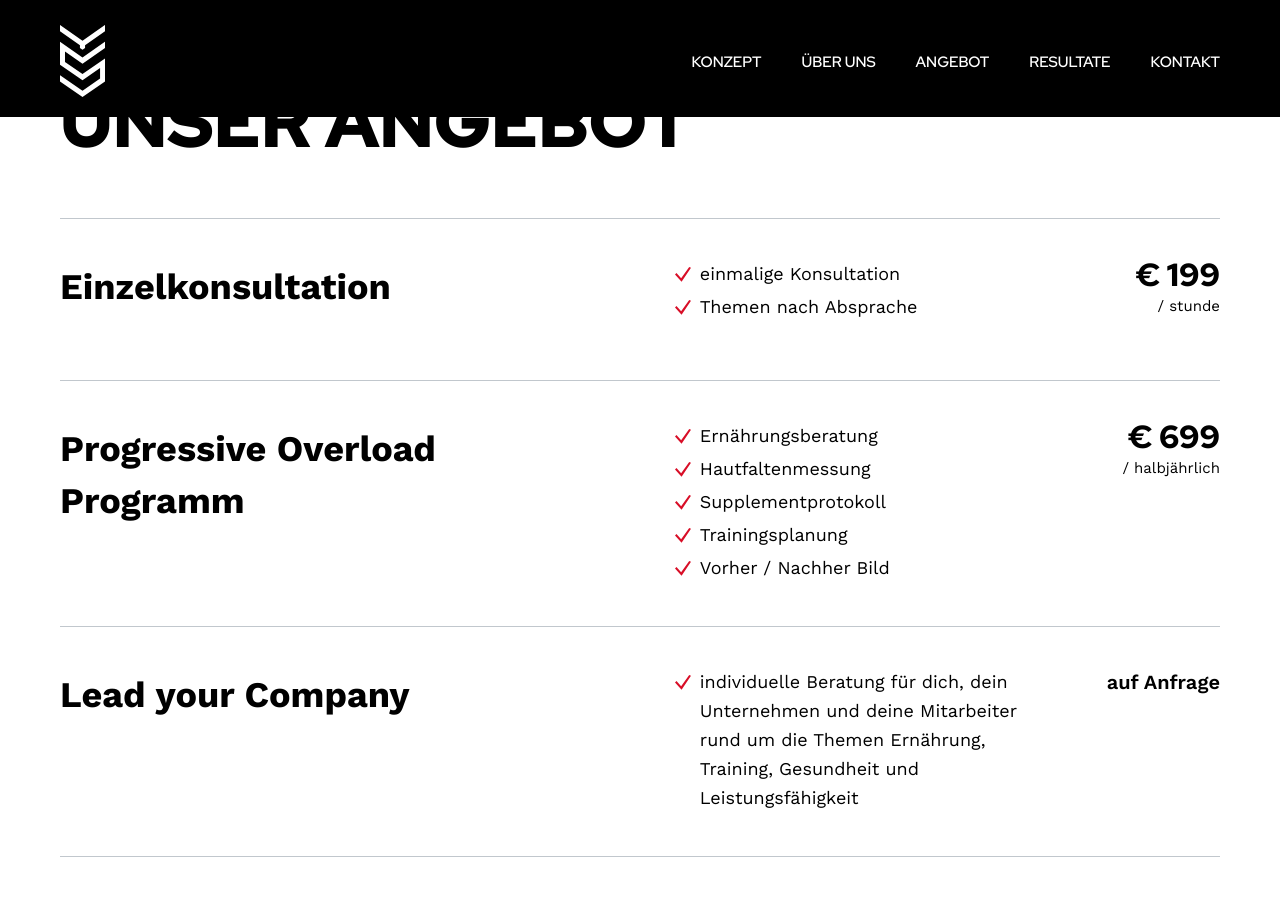
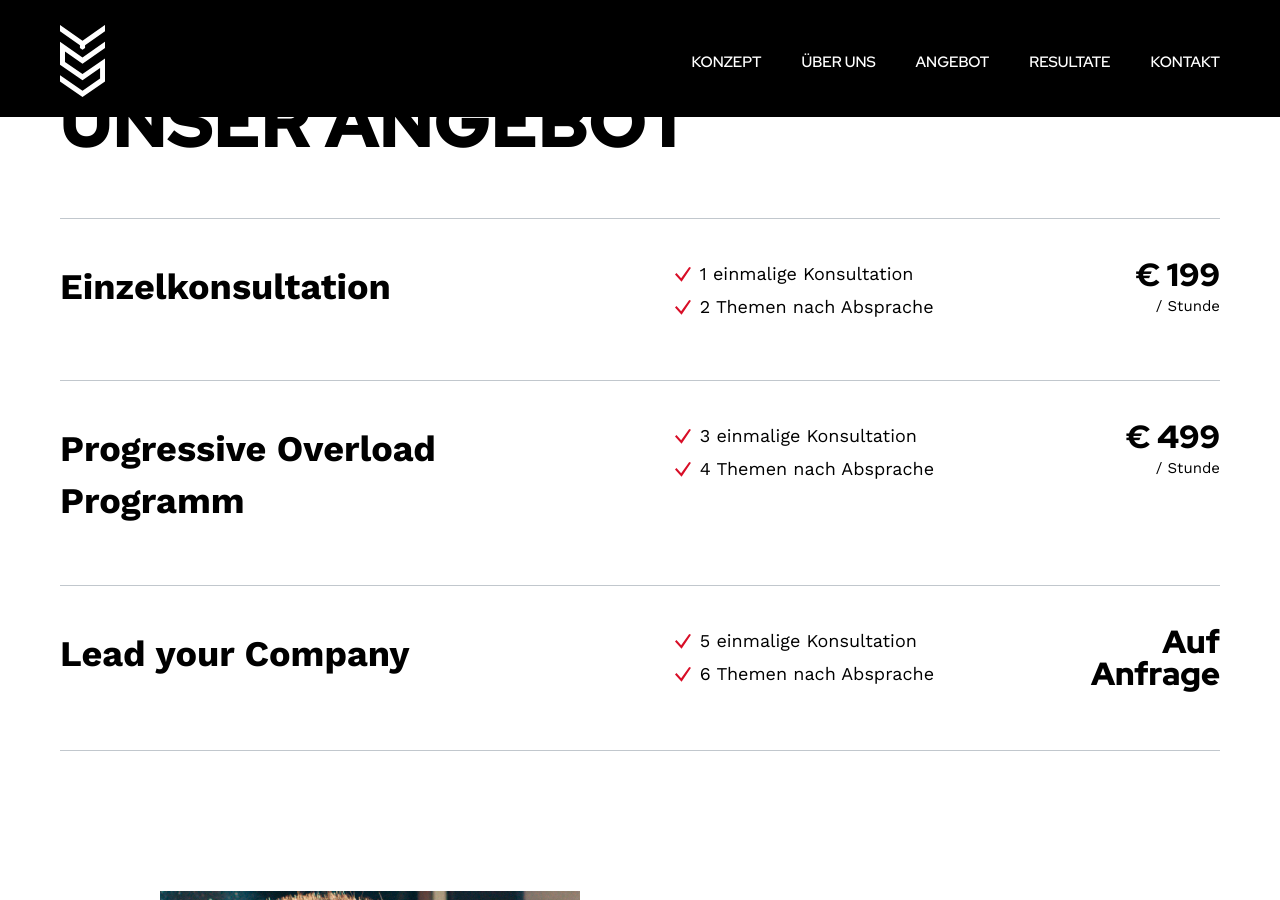
Before and after one commit to yspt-de/www, a Jekyll site: the page built from index.markdown, in a window 1280 px wide and 900 px high, scrolled down 2329 px. Built offline with Jekyll 4.4.1, drawn with Linux system fonts in a browser that asks for light colours.

Commit message:
added more data fields

```diff
--- a/_layouts/main.html
+++ b/_layouts/main.html
@@ -104,32 +104,18 @@
     <div class="wrapper">
         <h2 title="Unser Angebot">Unser Angebot</h2>
         <ul class="offer_list">
+            {% for item in page.services %}
             <li>
-                <h3 title="Einzelkonsultation">Einzelkonsultation</h3>
+                <h3>{{ item.title }}</h3>
                 <ul>
-                    <li>einmalige Konsultation</li>
-                    <li>Themen nach Absprache</li>
+                    {% for usp in item.usps %}
+                    <li>{{ usp }}</li>
+                    {% endfor %}
                 </ul>
-                <p><span>€ 199 </span> / stunde</p>
+
+               <p><span>{{ item.price }} </span> {% if item.price-einheit %} / {{ item.price-einheit }}{% endif %}</p>
             </li>
-            <li>
-                <h3 title="Progressive Overload Programm">Progressive Overload Programm</h3>
-                <ul>
-                    <li>Ernährungsberatung</li>
-                    <li>Hautfaltenmessung</li>
-                    <li>Supplementprotokoll</li>
-                    <li>Trainingsplanung</li>
-                    <li>Vorher / Nachher Bild</li>
-                </ul>
-                <p><span>€ 699  </span> / halbjährlich</p>
-            </li>
-            <li>
-                <h3 title="Lead your Company">Lead your Company</h3>
-                <ul>
-                    <li>individuelle Beratung für dich, dein Unternehmen und deine Mitarbeiter rund um die Themen Ernährung, Training, Gesundheit und Leistungsfähigkeit</li>
-                </ul>
-                <p><strong>auf Anfrage</strong></p>
-            </li>
+            {% endfor %}
         </ul>
     </div>
     <div class="wrapper">
--- a/index.markdown
+++ b/index.markdown
@@ -24,11 +24,23 @@ about-excerpt: "FEAR EATS THE SOUL. BE BOLD. UNFOLD."
 about-text: "Der Yusuf Shafiq Personal Training wurde 2014 gegründet, um mit maximaler Effizienz an sein eigenes Ziel zu kommen. Der YSPT geht über das Training hinaus und beinhaltet Lifestyle, Ernährung, Mode, Musik und Events. Unser Ziel ist es das Beste aus dir herauszuholen, uns weiterzuentwickeln und mit Spaß und Freude, Leben zu verbessern. "
 services-h2: UNSER ANGEBOT
 services:
- - title: Screening
-   text: "Wir beginnen mit einem detaillierten Erstgespräch. Dieses beinhaltet eine Zieldefinierung, Ernährungs- &amp; Schlafanalyse sowie eine Lifestyle-Optimierung."
- - title: Training
-   text: "Egal ob Fettreduktion, Muskel- oder Kraftaufbau wir erstellen den passenden Trainingsplan für dich. Nach jedem Checkup erhältst du ein neues Trainingsprogramm um bestmöglichen Fortschritt zu gewährleisten."
- - title: Ernährung
-   text: "Bei der Ernährung verfolgen wir einen Schritt-für-Schritt Ansatz. Dies ist einfacher, effizienter und nachhaltiger. Das bedeutet, wir ändern eine Mahlzeit pro Termin (alle 3-4 Wochen)."
+ - title: Einzelkonsultation
+   price: € 199
+   price-einheit: Stunde
+   usps:
+   - 1 einmalige Konsultation
+   - 2 Themen nach Absprache
+ - title: Progressive Overload Programm
+   price: € 499
+   price-einheit: Stunde
+   usps:
+    - 3 einmalige Konsultation
+    - 4 Themen nach Absprache
+ - title: Lead your Company
+   price: Auf Anfrage
+   price-einheit:
+   usps:
+    - 5 einmalige Konsultation
+    - 6 Themen nach Absprache
 
 ---
```
